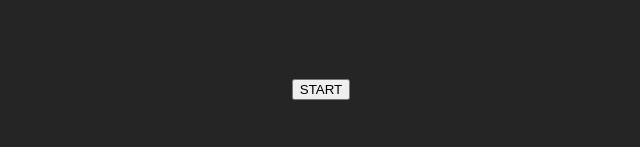
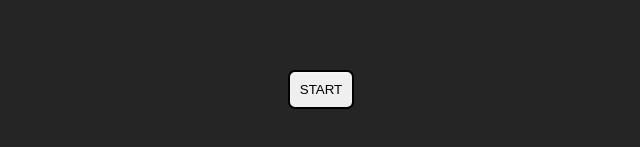
Before and after one commit to airwolff/daily_build, a plain HTML site: page 3-picture-in-picture/index.html in a window 1280 px wide. Shown: the part 311-458 px from the top of the page, without its empty margins (319-959 px from the left). Drawn offline with Linux system fonts and the light colour scheme.

Commit message:
minor style, it's christmas and hard to get much done.

```diff
--- a/3-picture-in-picture/style.css
+++ b/3-picture-in-picture/style.css
@@ -15,5 +15,9 @@ body {
 }
 
 button {
-
+  border: 2px solid black;
+  padding: 10px;
+  border-radius: 7px;
+  /* box-shadow: inset = inside, horizontal offset, vertical offset, blur (0 = solid) , spread - how far out (- = reduces spread) */
+  box-shadow: inset 0 20px 4px -19px rgba(255, 255, 255, 0.7);
 }
```
